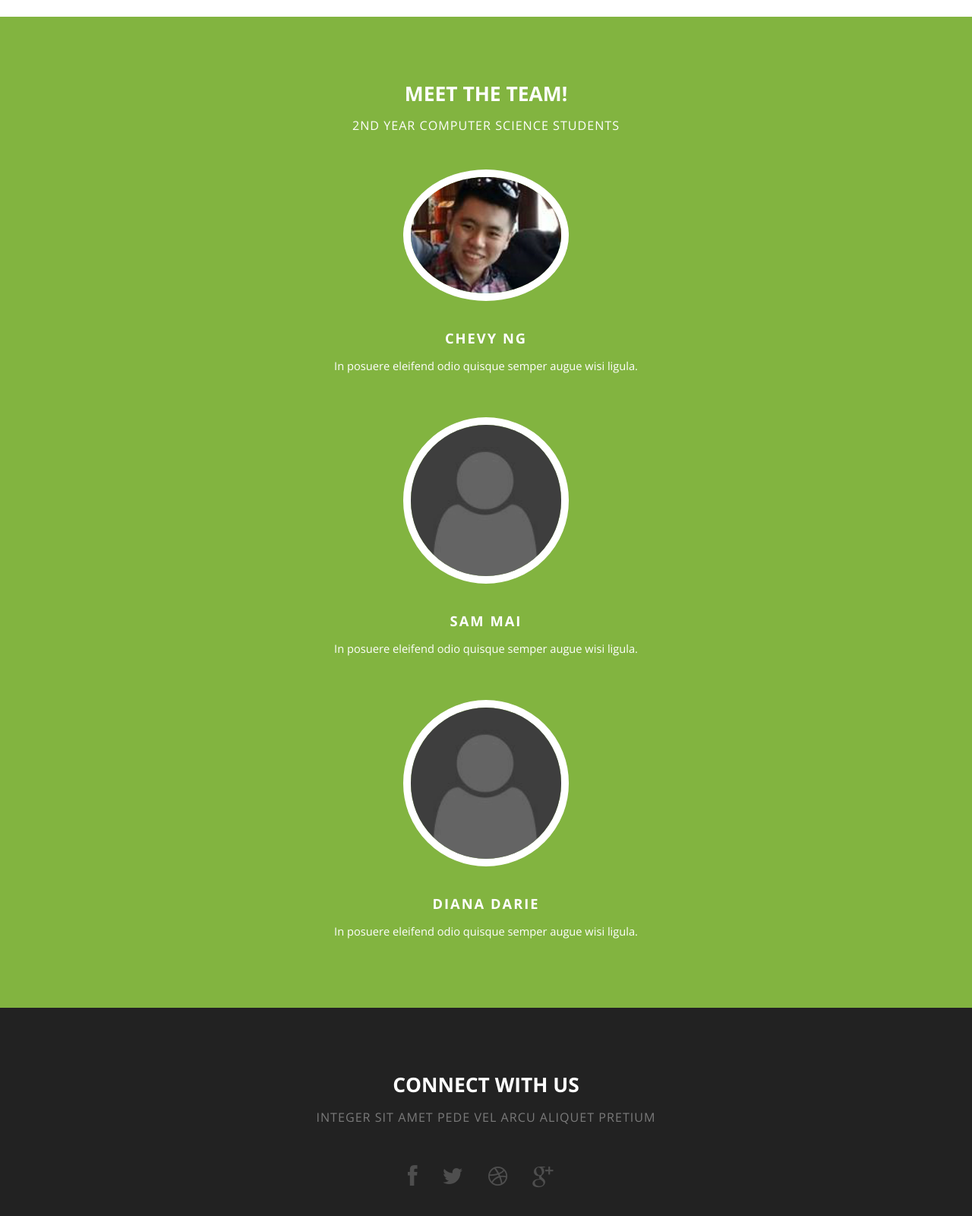
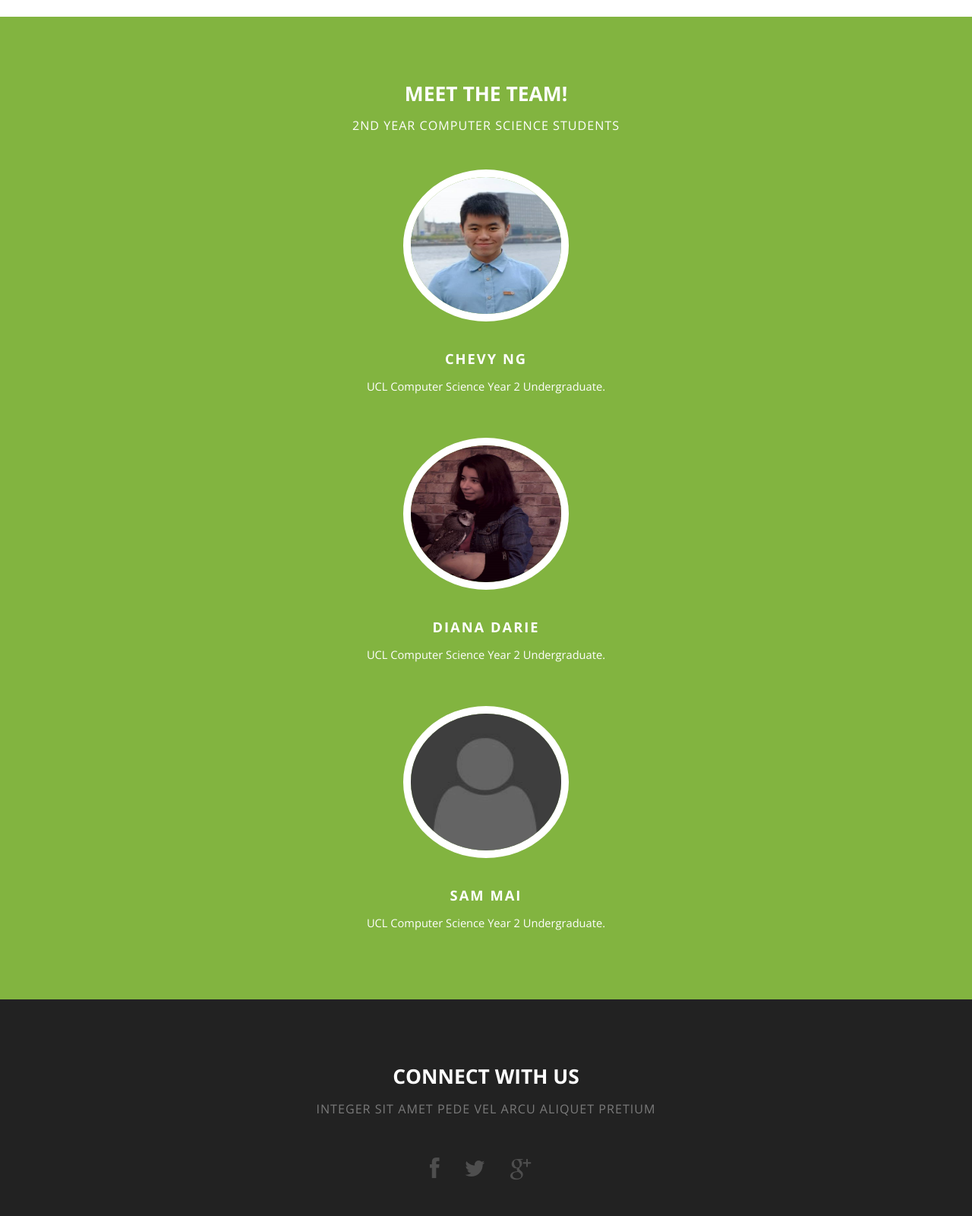
Before and after one commit to Raizelb/openMRS-Diabetes, a plain HTML site: page index.html in a window 1280 px wide. Shown: the part 2489-4089 px from the top of the page at 76% size. Drawn offline with nearby package versions, Linux system fonts and the light colour scheme.

Commit message:
Minor changes
1) Meet the team information

```diff
--- a/index.html
+++ b/index.html
@@ -44,11 +44,10 @@
 											<li>
 												<a href="">Design</a>
 												<ul>
-													<li><a href="#">Lorem ipsum dolor</a></li>
-													<li><a href="#">Phasellus consequat</a></li>
-													<li><a href="#">Magna phasellus</a></li>
-													<li><a href="#">Etiam dolore nisl</a></li>
-													<li><a href="#">Veroeros feugiat</a></li>
+													<li><a href="#">Link 1</a></li>
+													<li><a href="#">Link 2</a></li>
+													<li><a href="#">Link 3</a></li>
+													<li><a href="#">Link 4</a></li>
 												</ul>
 											</li>
 											<li><a href="#">Prototypes</a></li>
@@ -178,22 +177,22 @@
 						<h2>Meet the team!</h2>
 						<span class="byline">2nd year computer science students</span>
 					</header>
-					<div class="row">
+					<div class="row" >
 						<div class="3u">
-							<a href="#" class="image"><img src="images/chevy.jpg" alt=""></a>
+							<a href="#" class="image"><img src="images/chevy1.png" alt=""  width="200px" height="200px"></a>
 							<h3>Chevy Ng</h3>
-							<p>In posuere eleifend odio quisque semper augue wisi ligula.</p>
+							<p>UCL Computer Science Year 2 Undergraduate.</p>
 						</div>
 						<div class="3u">
-							<a href="#" class="image"><img src="images/placeholder.png" alt=""></a>
-							<h3>Sam Mai</h3>
-							<p>In posuere eleifend odio quisque semper augue wisi ligula.</p>
+							<a href="#" class="image"><img src="images/diana.png" alt="" width="200px" height="200px"></a>
+							<h3>Diana Darie</h3>
+							<p>UCL Computer Science Year 2 Undergraduate.</p>
 						</div>
 						<div class="3u">
-							<a href="#" class="image"><img src="images/placeholder.png" alt=""></a>
-							<h3>Diana Darie</h3>
-							<p>In posuere eleifend odio quisque semper augue wisi ligula.</p>
-					</div>
+							<a href="#" class="image"><img src="images/placeholder.png" alt="" width="200px" height="200px"></a>
+							<h3>Sam Mai</h3>
+							<p>UCL Computer Science Year 2 Undergraduate.</p>
+						</div>
 				</section>
 			</div>
 
@@ -207,7 +206,6 @@
 				<ul class="icons">
 					<li class="active"><a href="#" class="fa fa-facebook"><span>Facebook</span></a></li>
 					<li><a href="#" class="fa fa-twitter"><span>Twitter</span></a></li>
-					<li><a href="#" class="fa fa-dribbble"><span>Pinterest</span></a></li>
 					<li><a href="#" class="fa fa-google-plus"><span>Google+</span></a></li>
 				</ul>
 				<hr />
```
Also changed, not shown: images/chevy.jpg (deleted), images/chevy1.png (added), images/diana.png (added).
